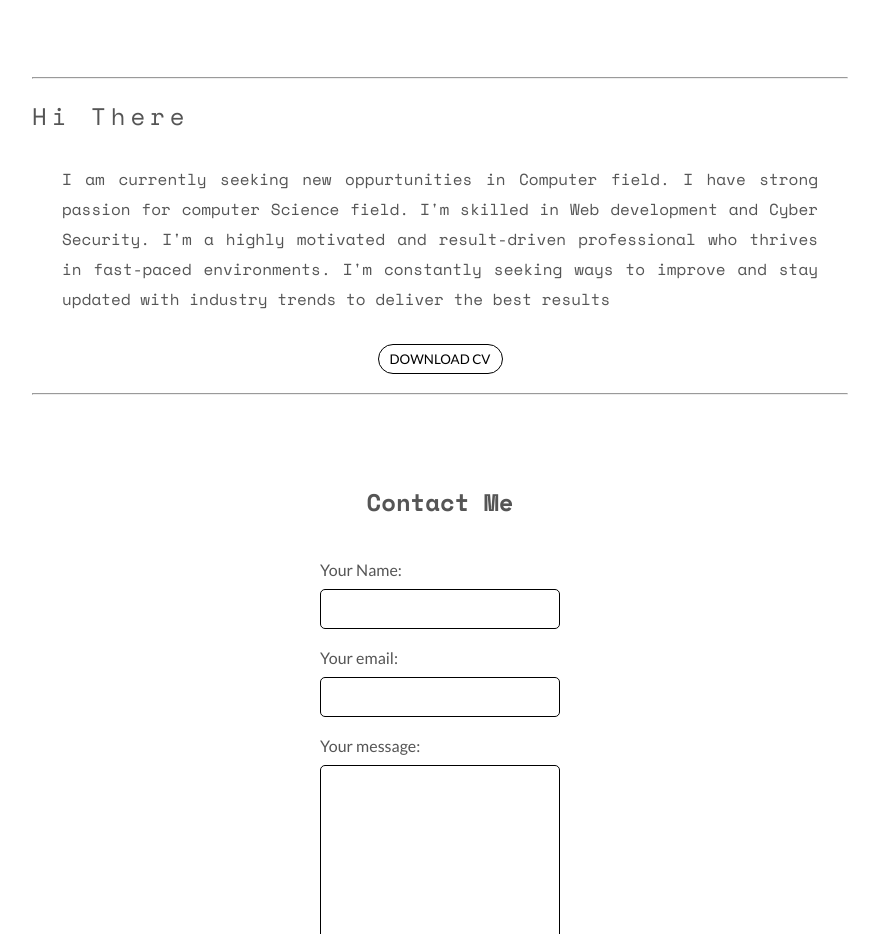
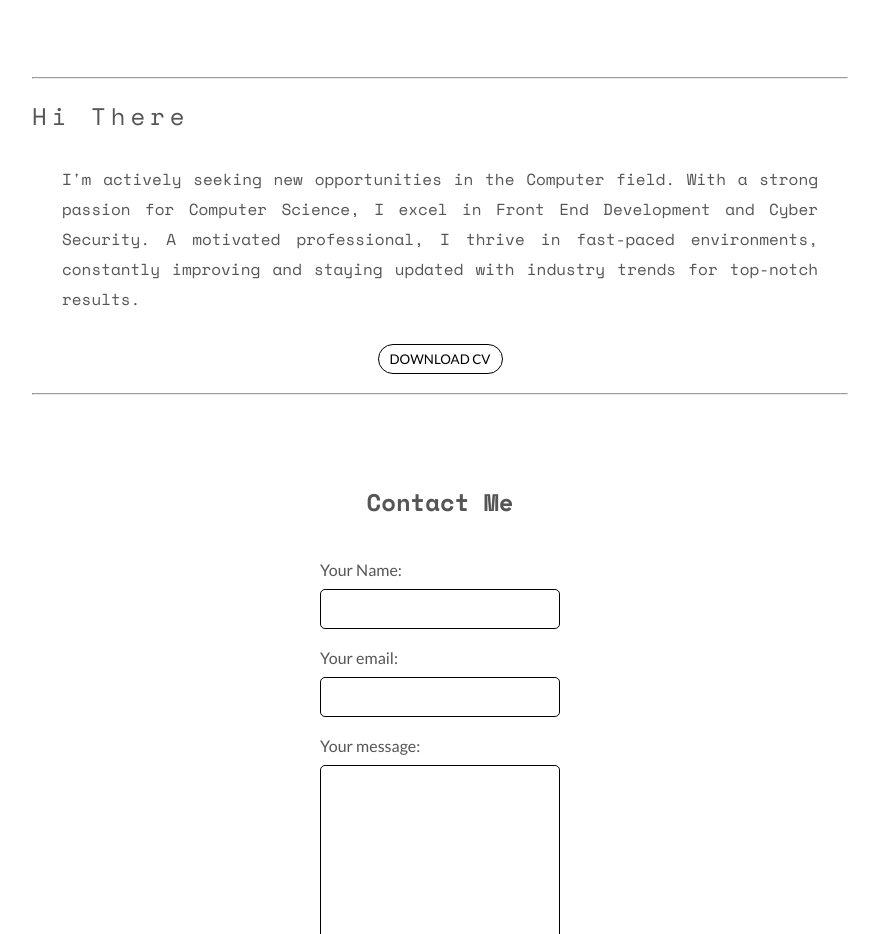
Before and after one commit to karthikgohul/karthikgohul.github.io, a plain HTML site: page PortFolio/index.html in a window 1280 px wide. Shown: the part 4140-5074 px from the top of the page, without its empty margins (200-1079 px from the left). Drawn offline with nearby package versions, Linux system fonts and the light colour scheme.

Commit message:
Changed the My CV para with new para

```diff
--- a/PortFolio/index.html
+++ b/PortFolio/index.html
@@ -377,8 +377,7 @@
         <section class="my-cv">
             <h2 class="title-7">Hi There</h2>
             <div class="cv">
-                <p>I am currently seeking new oppurtunities in Computer field. I have strong passion for computer Science field. I'm skilled in Web development and Cyber Security. I'm a highly motivated and result-driven professional who thrives in fast-paced
-                    environments. I'm constantly seeking ways to improve and stay updated with industry trends to deliver the best results</p>
+                <p>I'm actively seeking new opportunities in the Computer field. With a strong passion for Computer Science, I excel in Front End Development and Cyber Security. A motivated professional, I thrive in fast-paced environments, constantly improving and staying updated with industry trends for top-notch results.</p>
                 <button class="cv-btn"><a href="assets/images/Resume.pdf" target="_blank">DOWNLOAD CV</a></button>
             </div><br>
         </section>
@@ -402,7 +401,6 @@
                 <label>Your message:
     <textarea name="message"></textarea>
             </label><br>
-                <!-- your other form fields go here -->
                 <button type="submit" class="form-btn">Send</button>
             </form>
         </div>
```
